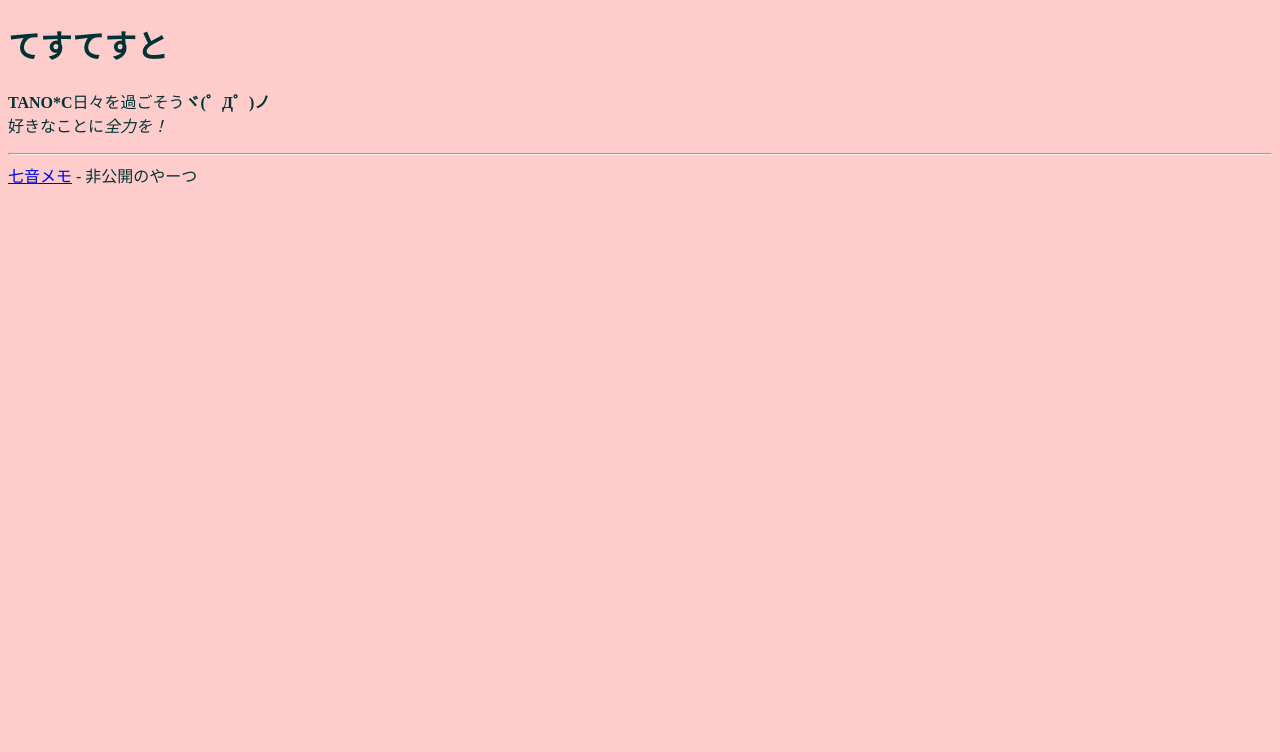
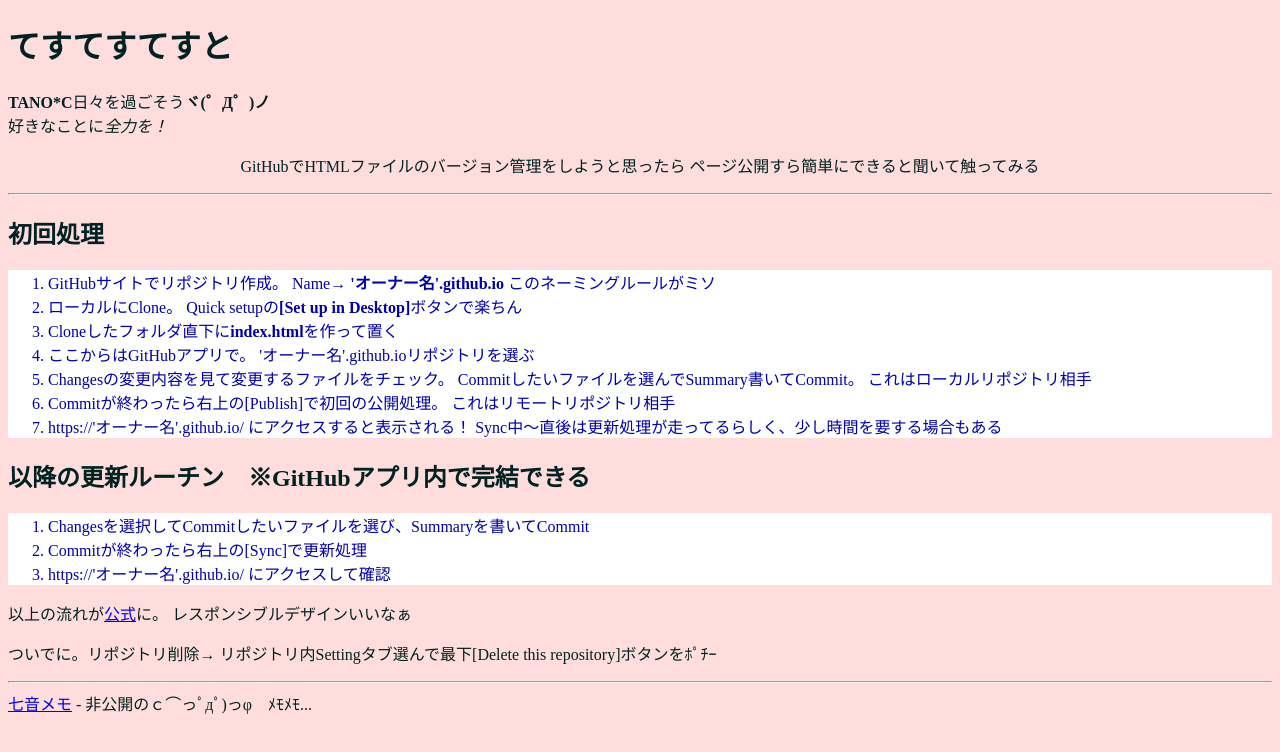
Before and after one commit to yndnot/yndnot.github.io, a plain HTML site: page index.html in a window 1280 px wide. Drawn offline with Linux system fonts and the light colour scheme.

Commit message:
add about GitHub Pages

```diff
--- a/css/main.css
+++ b/css/main.css
@@ -1,4 +1,9 @@
 body {
-	background-color: #FCC;
-	color: #033;
-	}
+	background-color: #FDD;
+	color: #022;
+}
+
+ol {
+	background-color: #FFF;
+	color: #00A;
+}
--- a/index.html
+++ b/index.html
@@ -7,10 +7,34 @@
 </head>
 
 <body>
-<h1>てすてすと</h1>
+<h1>てすてすてすと</h1>
 <p><strong>TANO*C</strong>日々を過ごそう<strong>ヾ(゜Д゜)ノ</strong><br>
 好きなことに<em>全力を！</em></p>
+<p align="center">GitHubでHTMLファイルのバージョン管理をしようと思ったら ページ公開すら簡単にできると聞いて触ってみる</p>
+
 <hr>
-<a href="https://docs.google.com/spreadsheets/d/1nL5EWfGJRDbJ4ANts0b-68fGJVLlA91i2UiDrNtvVco/edit?usp=sharing" target="_blank">七音メモ</a> - 非公開のやーつ</a>
+
+<h2>初回処理</h2>
+<ol>
+	<li>GitHubサイトでリポジトリ作成。 Name→ <strong>'オーナー名'.github.io</strong> このネーミングルールがミソ</li>
+	<li>ローカルにClone。 Quick setupの<strong>[Set up in Desktop]</strong>ボタンで楽ちん</li>
+	<li>Cloneしたフォルダ直下に<strong>index.html</strong>を作って置く</li>
+	<li>ここからはGitHubアプリで。 'オーナー名'.github.ioリポジトリを選ぶ</li>
+	<li>Changesの変更内容を見て変更するファイルをチェック。 Commitしたいファイルを選んでSummary書いてCommit。 これはローカルリポジトリ相手</li>
+	<li>Commitが終わったら右上の[Publish]で初回の公開処理。 これはリモートリポジトリ相手</li>
+	<li>https://'オーナー名'.github.io/ にアクセスすると表示される！ Sync中～直後は更新処理が走ってるらしく、少し時間を要する場合もある</li>
+</ol>
+<h2>以降の更新ルーチン　※GitHubアプリ内で完結できる</h2>
+<ol>
+	<li>Changesを選択してCommitしたいファイルを選び、Summaryを書いてCommit</li>
+	<li>Commitが終わったら右上の[Sync]で更新処理</li>
+	<li>https://'オーナー名'.github.io/ にアクセスして確認</li>
+</ol>
+<p>以上の流れが<a href="https://pages.github.com/" target="_blank">公式</a>に。 レスポンシブルデザインいいなぁ</p>
+<p>ついでに。リポジトリ削除→ リポジトリ内Settingタブ選んで最下[Delete this repository]ボタンをﾎﾟﾁｰ</p>
+
+<hr>
+
+<a href="https://docs.google.com/spreadsheets/d/1nL5EWfGJRDbJ4ANts0b-68fGJVLlA91i2UiDrNtvVco/edit?usp=sharing" target="_blank">七音メモ</a> - 非公開のｃ⌒っﾟдﾟ)っφ　ﾒﾓﾒﾓ...</a>
 </body>
 </html>
```
